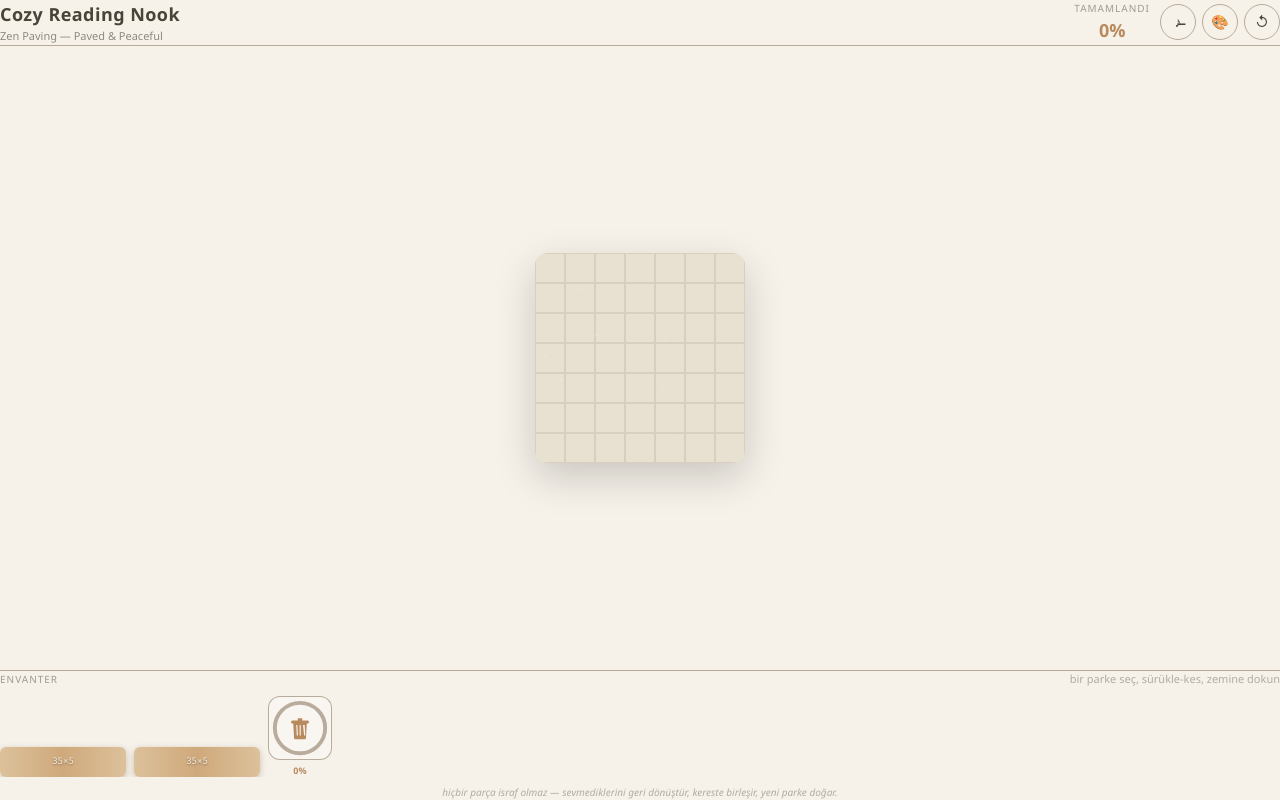
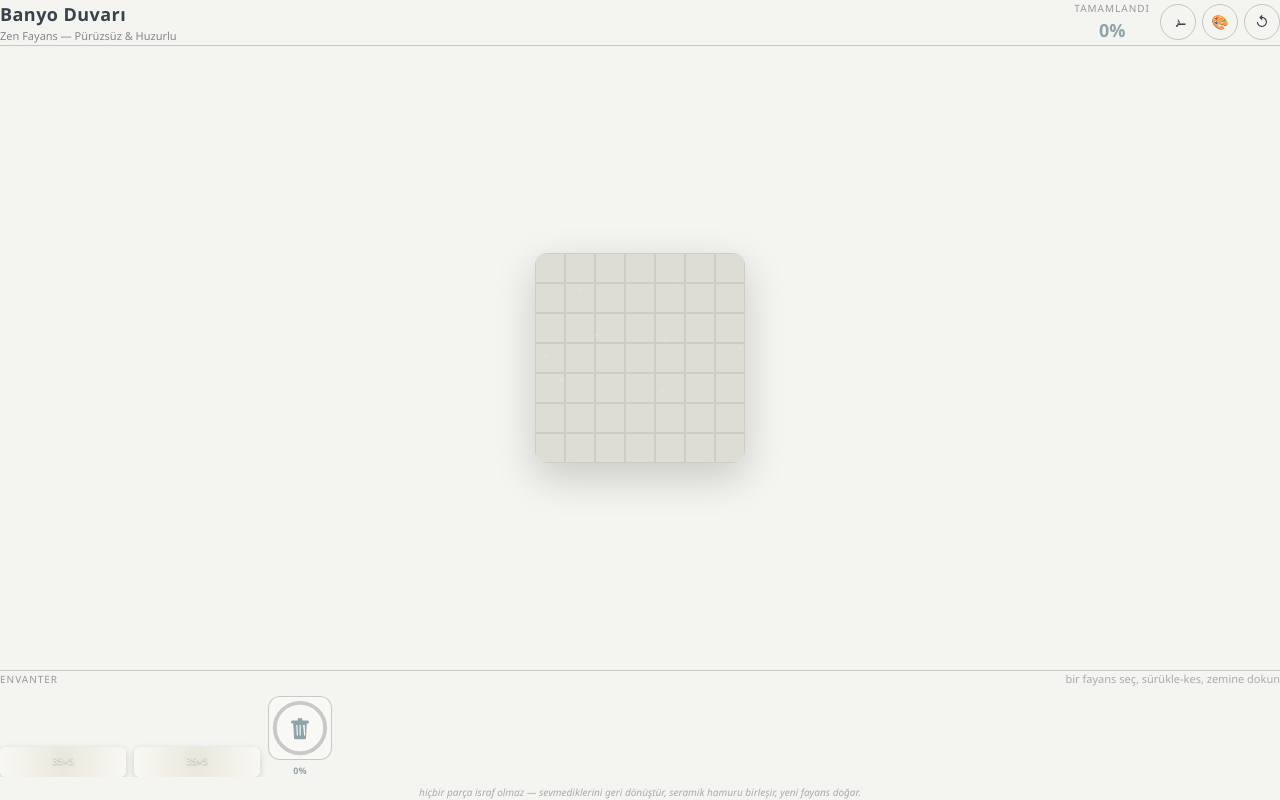
Before and after one commit to ozkanbakioglu21/ersofpyre, a React (Vite) app: page / in a window 1280 px wide. Built offline with nearby package versions, Linux system fonts and the light colour scheme.

Commit message:
Fayans temasina gecis: sirli seramik, derz, parlak paletler, fayans odalar

```diff
--- a/src/App.tsx
+++ b/src/App.tsx
@@ -276,28 +276,25 @@ const BoardCanvas = forwardRef<BoardHandle, {
         ctx.fillStyle = gr;
         ctx.fillRect(x + 1, y + 1, w - 2, h - 2);
 
-        ctx.fillStyle = pal.seam;
+        ctx.fillStyle = pal.grout;
         ctx.fillRect(x, y, w, 2);
         ctx.fillRect(x, y + h - 2, w, 2);
         ctx.fillRect(x, y, 2, h);
         ctx.fillRect(x + w - 2, y, 2, h);
 
-        ctx.strokeStyle = "rgba(255,255,255,0.25)";
-        ctx.lineWidth = 1;
-        const step = horizontal ? 12 : 22;
-        for (let k = 1; k < (horizontal ? drawW : drawH); k++) {
-          const gx = horizontal ? x + k * CELL : x + 4;
-          const gy = horizontal ? y + 4 : y + k * CELL;
-          ctx.beginPath();
-          if (horizontal) {
-            ctx.moveTo(gx + 2, gy);
-            ctx.lineTo(gx + 2 + step, gy);
-          } else {
-            ctx.moveTo(gy, gx + 2);
-            ctx.lineTo(gy, gx + 2 + step);
-          }
-          ctx.stroke();
-        }
+        const band = Math.min(w, h);
+        const gl = ctx.createLinearGradient(0, y, 0, y + band * 0.9);
+        gl.addColorStop(0, "rgba(255,255,255,0.35)");
+        gl.addColorStop(0.4, "rgba(255,255,255,0.06)");
+        gl.addColorStop(1, "rgba(255,255,255,0)");
+        ctx.fillStyle = gl;
+        ctx.fillRect(x + 3, y + 3, Math.max(2, w - 6), band * 0.5);
+
+        ctx.fillStyle = "rgba(255,255,255,0.55)";
+        ctx.fillRect(x + 6, y + 4, Math.max(6, w - 12), 1.5);
+
+        ctx.fillStyle = "rgba(255,255,255,0.22)";
+        ctx.fillRect(x + 3, y + h - 4, Math.max(2, w - 6), 1);
       }
       ctx.restore();
 
@@ -498,7 +495,7 @@ function RecycleBin({ pal, fill, onDrop }: { pal: Palette; fill: number; onDrop:
   const r = 26;
   const circ = 2 * Math.PI * r;
   return (
-    <div className="flex flex-col items-center gap-1 px-2" title="Geri dönüştür (35 hücre = yeni parke)">
+    <div className="flex flex-col items-center gap-1 px-2" title="Geri dönüştür (35 hücre = yeni fayans)">
       <div className="relative w-16 h-16 flex items-center justify-center rounded-xl border"
         style={{ borderColor: pal.seam, background: "rgba(255,255,255,0.35)" }}
         onClick={onDrop}>
@@ -635,7 +632,7 @@ export default function App() {
           <h1 className="text-lg font-semibold tracking-wide truncate">
             {engine.room.name}
           </h1>
-          <p className="text-[11px] opacity-60">Zen Paving — Paved &amp; Peaceful</p>
+          <p className="text-[11px] opacity-60">Zen Fayans — Pürüzsüz &amp; Huzurlu</p>
         </div>
         <div className="flex items-center gap-2.5 shrink-0">
           <div className="flex flex-col items-center">
@@ -714,7 +711,7 @@ export default function App() {
               </button>
             </div>
           ) : (
-            <span className="text-[11px] opacity-40">bir parke seç, sürükle-kes, zemine dokun</span>
+            <span className="text-[11px] opacity-40">bir fayans seç, sürükle-kes, zemine dokun</span>
           )}
         </div>
         <div className="flex gap-2 items-end overflow-x-auto pb-1" style={{ maxHeight: 150 }}>
@@ -734,7 +731,7 @@ export default function App() {
           <RecycleBin pal={pal} fill={engine.recyclePercent} onDrop={handleRecycle} />
         </div>
         <p className="text-[10px] opacity-40 italic text-center">
-          hiçbir parça israf olmaz — sevmediklerini geri dönüştür, kereste birleşir, yeni parke doğar.
+          hiçbir parça israf olmaz — sevmediklerini geri dönüştür, seramik hamuru birleşir, yeni fayans doğar.
         </p>
       </footer>
     </div>
--- a/src/game.ts
+++ b/src/game.ts
@@ -17,12 +17,12 @@ export interface Room {
 }
 
 export const ROOMS: Room[] = [
-  { name: "Cozy Reading Nook", gridRows: 7, gridCols: 7 },
-  { name: "Morning Coffee Corner", gridRows: 7, gridCols: 14 },
-  { name: "Warm Hallway", gridRows: 14, gridCols: 7 },
-  { name: "Sunlit Studio", gridRows: 14, gridCols: 14 },
-  { name: "Quiet Bedroom", gridRows: 7, gridCols: 21 },
-  { name: "Serenity Garden", gridRows: 14, gridCols: 21 },
+  { name: "Banyo Duvarı", gridRows: 7, gridCols: 7 },
+  { name: "Mutfak Duvarı", gridRows: 7, gridCols: 14 },
+  { name: "Koridor Zemini", gridRows: 14, gridCols: 7 },
+  { name: "Duş Odası", gridRows: 14, gridCols: 14 },
+  { name: "WC Duvarı", gridRows: 7, gridCols: 21 },
+  { name: "Balkon Zemini", gridRows: 14, gridCols: 21 },
 ];
 
 export interface Palette {
@@ -34,6 +34,7 @@ export interface Palette {
   grid: string;
   tileA: string;
   tileB: string;
+  grout: string;
   seam: string;
   accent: string;
   text: string;
@@ -42,49 +43,52 @@ export interface Palette {
 
 export const PALETTES: Palette[] = [
   {
-    id: "nordic",
-    name: "Nordik",
-    bg1: "#f6f2ea",
-    bg2: "#efe7d7",
-    empty: "#e8e1d1",
-    grid: "rgba(120,100,70,0.14)",
-    tileA: "#dcc19b",
-    tileB: "#cfa97b",
-    seam: "rgba(110,82,54,0.45)",
-    accent: "#b98a5e",
-    text: "#4a4438",
-    shadow: "rgba(90,60,30,0.28)",
+    id: "beyaz",
+    name: "Beyaz",
+    bg1: "#f4f4f0",
+    bg2: "#ecebe4",
+    empty: "#deddd5",
+    grid: "rgba(120,120,120,0.16)",
+    tileA: "#f8f7f3",
+    tileB: "#eae8dd",
+    grout: "#dfddd4",
+    seam: "rgba(100,100,100,0.32)",
+    accent: "#8ea4ab",
+    text: "#39424a",
+    shadow: "rgba(60,80,90,0.22)",
   },
   {
-    id: "japandi",
-    name: "Japandi",
-    bg1: "#efe9df",
-    bg2: "#e6ddcd",
-    empty: "#dfd6c3",
-    grid: "rgba(110,95,70,0.15)",
-    tileA: "#c9a66b",
-    tileB: "#a8864e",
-    seam: "rgba(90,66,30,0.5)",
-    accent: "#8a6a3d",
-    text: "#3e392f",
-    shadow: "rgba(70,50,20,0.3)",
+    id: "tozmavi",
+    name: "Toz Mavi",
+    bg1: "#edf2f3",
+    bg2: "#e3eaec",
+    empty: "#d5dfe2",
+    grid: "rgba(110,140,150,0.18)",
+    tileA: "#d3e2e4",
+    tileB: "#bfd2d6",
+    grout: "#e2e9eb",
+    seam: "rgba(90,120,130,0.34)",
+    accent: "#7f9aa0",
+    text: "#2f3b40",
+    shadow: "rgba(50,80,90,0.22)",
   },
   {
-    id: "terracotta",
-    name: "Terracotta",
-    bg1: "#f2e6da",
-    bg2: "#ebd9c8",
-    empty: "#e3d0bc",
-    grid: "rgba(140,90,60,0.15)",
-    tileA: "#c96f4a",
-    tileB: "#b25e3e",
-    seam: "rgba(100,55,30,0.5)",
-    accent: "#a55336",
-    text: "#3f2a20",
-    shadow: "rgba(92,50,25,0.3)",
+    id: "fildisi",
+    name: "Fildişi",
+    bg1: "#f5efe7",
+    bg2: "#ede3d5",
+    empty: "#e0d6c6",
+    grid: "rgba(150,120,80,0.18)",
+    tileA: "#f1e4c8",
+    tileB: "#e2d0a9",
+    grout: "#ece4d3",
+    seam: "rgba(120,95,55,0.34)",
+    accent: "#c19a5b",
+    text: "#463d2e",
+    shadow: "rgba(110,85,50,0.22)",
   },
   {
-    id: "sage",
+    id: "adacayi",
     name: "Adaçayı",
     bg1: "#eaf0e5",
     bg2: "#e0e9d8",
@@ -92,10 +96,26 @@ export const PALETTES: Palette[] = [
     grid: "rgba(100,120,90,0.16)",
     tileA: "#9caf88",
     tileB: "#7e9270",
-    seam: "rgba(70,90,60,0.5)",
+    grout: "#dfe7d6",
+    seam: "rgba(70,90,60,0.34)",
     accent: "#6d825f",
     text: "#37422f",
-    shadow: "rgba(55,75,45,0.3)",
+    shadow: "rgba(55,75,45,0.22)",
+  },
+  {
+    id: "terra",
+    name: "Terracotta",
+    bg1: "#f2e6da",
+    bg2: "#ebd9c8",
+    empty: "#e3d0bc",
+    grid: "rgba(140,90,60,0.16)",
+    tileA: "#c96f4a",
+    tileB: "#b25e3e",
+    grout: "#eee2d4",
+    seam: "rgba(100,55,30,0.34)",
+    accent: "#a55336",
+    text: "#3f2a20",
+    shadow: "rgba(92,50,25,0.22)",
   },
 ];
 
```
